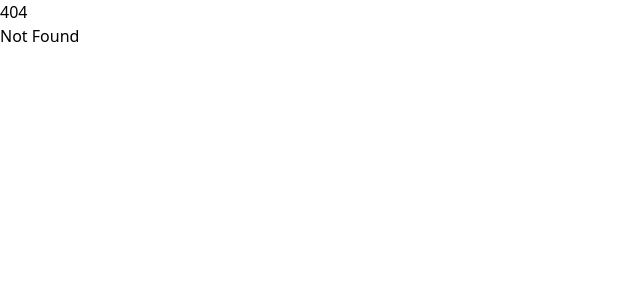
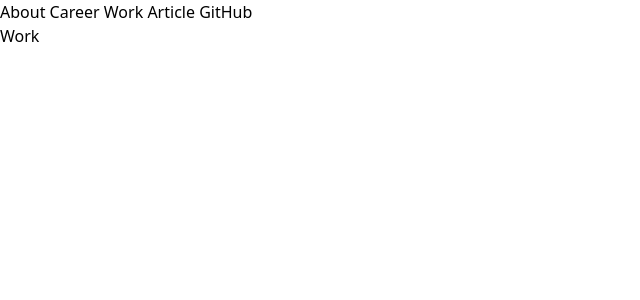
Before and after one commit to jin1125/prof, a SvelteKit app: page /work in a window 1280 px wide. Before the commit this address had no page. Shown: the top 300 px of the page, without its empty margins (0-640 px from the left). Built offline with nearby package versions, Linux system fonts and the light colour scheme.

Commit message:
feat: ルーティングの設定を実装

```diff
--- a/src/routes/+layout.svelte
+++ b/src/routes/+layout.svelte
@@ -2,4 +2,24 @@
     import "../app.css";
 </script>
 
+<header>
+    <nav>
+        <a href="/about">
+            About
+        </a>
+        <a href="/career">
+            Career
+        </a>
+        <a href="/work">
+            Work
+        </a>
+        <a href="https://zenn.dev/jin1125" target="_blank">
+            Article
+        </a>
+        <a href="https://github.com/jin1125" target="_blank">
+            GitHub
+        </a>
+    </nav>
+</header>
+
 <slot />
--- a/src/routes/+page.svelte
+++ /dev/null
@@ -1,6 +0,0 @@
-<svelte:head>
-    <title>About - Jin's Profile</title>
-</svelte:head>
-
-<h1>Welcome to SvelteKit</h1>
-<p>Visit <a href="https://kit.svelte.dev">kit.svelte.dev</a> to read the documentation</p>
--- /dev/null
+++ b/src/routes/[...catchall]/+page.server.ts
@@ -0,0 +1,5 @@
+import { redirect } from "@sveltejs/kit";
+
+export function load() {
+  throw redirect(307, "/about");
+}
--- /dev/null
+++ b/src/routes/about/+page.svelte
@@ -0,0 +1,7 @@
+<svelte:head>
+    <title>
+        About - Jin's Profile
+    </title>
+</svelte:head>
+
+<h1>About</h1>
--- /dev/null
+++ b/src/routes/career/+page.svelte
@@ -0,0 +1,7 @@
+<svelte:head>
+    <title>
+        Career - Jin's Profile
+    </title>
+</svelte:head>
+
+<h1>Career</h1>
--- /dev/null
+++ b/src/routes/work/+page.svelte
@@ -0,0 +1,7 @@
+<svelte:head>
+    <title>
+        Work - Jin's Profile
+    </title>
+</svelte:head>
+
+<h1>Work</h1>
```
